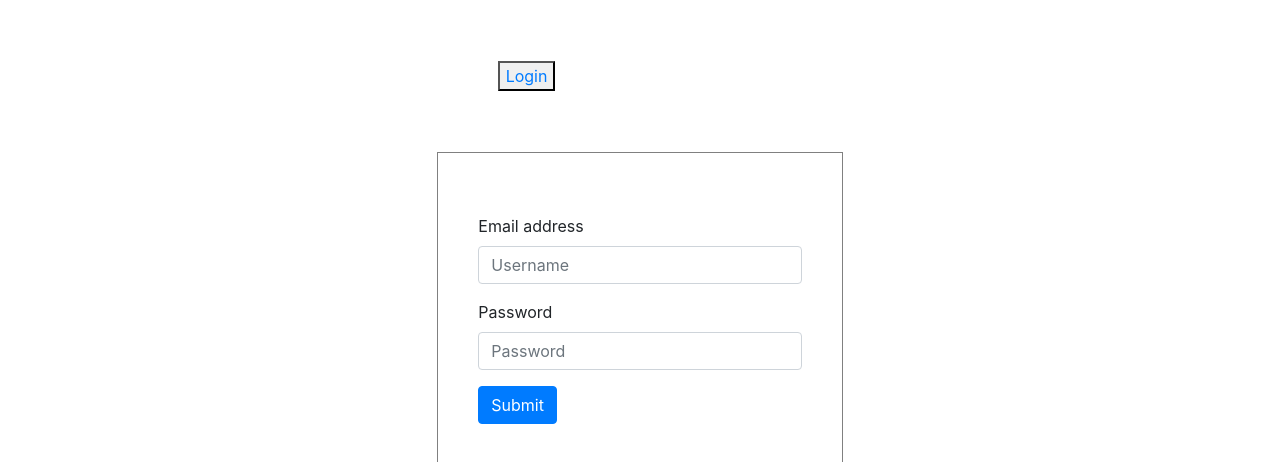
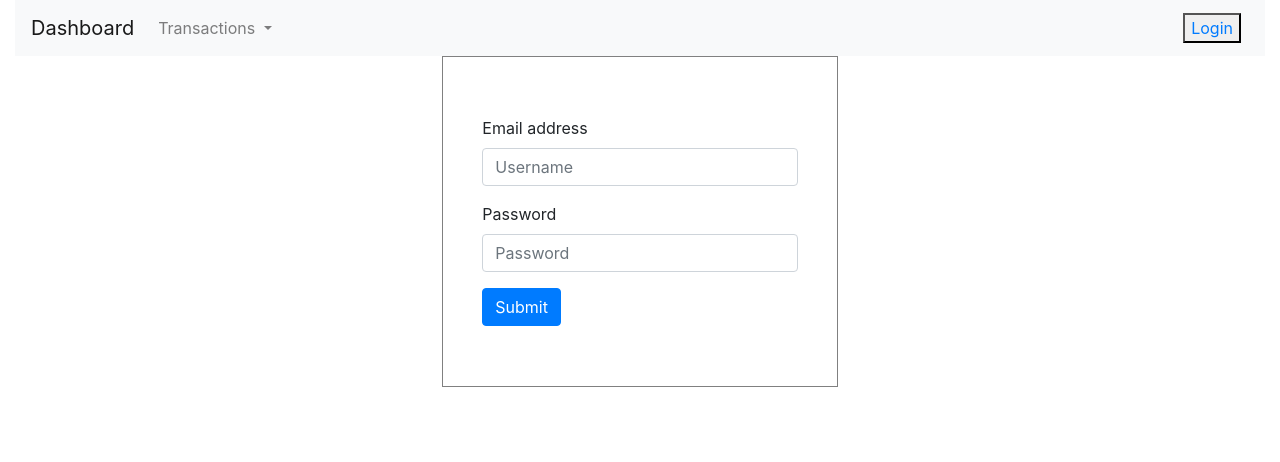
Before and after one commit to InesIvanova/terran-frontend, an Angular app: page /login in a window 1280 px wide. Shown: the top 462 px of the page. Built offline with nearby package versions, Linux system fonts and the light colour scheme.

Commit message:
Login/logaut navbar with subject

```diff
--- a/src/app/app.component.html
+++ b/src/app/app.component.html
@@ -1,5 +1,6 @@
 
-<div class="row">
+<app-navbar></app-navbar>
+<!-- <div class="row">
     <div class="col-lg-4"></div>
     <div class="col-lg-4">
             <div class="box">
@@ -12,10 +13,10 @@
 
                         <ng-template #loggedIn>
 
-                        <h1>hello</h1>
+                        <button class="btn btn-primary" (click)="logout()">Logout</button>
                         </ng-template>
             </div>
     </div>
     <div class="col-lg-4"></div>
-</div>
+</div> -->
 <router-outlet></router-outlet>
--- a/src/app/app.component.ts
+++ b/src/app/app.component.ts
@@ -7,14 +7,6 @@ import { AuthenticationService } from './services/authentication.service';
   styleUrls: ['./app.component.scss']
 })
 export class AppComponent {
-  token: string;
 
-  constructor(private authService: AuthenticationService) {
-    this.token = this.authService.getToken();
-  }
-
-  logout() {
-    this.authService.removeToken();
-  }
 
 }
--- a/src/app/services/authentication.service.ts
+++ b/src/app/services/authentication.service.ts
@@ -1,8 +1,9 @@
 import { Injectable } from '@angular/core';
 import { environment } from '../../environments/environment';
 import { HttpClient } from '@angular/common/http';
-import { Observable } from 'rxjs';
+import { Observable, Subject } from 'rxjs';
 import { Token } from '../models/token';
+import { Router } from '@angular/router';
 
 const path = environment.apiUrl;
 const loginUrl = path + 'accounts/rest-auth/login/';
@@ -11,10 +12,11 @@ const loginUrl = path + 'accounts/rest-auth/login/';
   providedIn: 'root'
 })
 export class AuthenticationService {
-
-  constructor(private http: HttpClient) { }
+  isLoggedIn = new Subject<any>();
+  constructor(private http: HttpClient, private router: Router) { }
 
   login(data): Observable<Token> {
+    this.isLoggedIn.next(true)
     return this.http.post<Token>(loginUrl, data);
   }
 
@@ -41,6 +43,12 @@ export class AuthenticationService {
   }
 
   removeToken() {
+    this.isLoggedIn.next(false);
     localStorage.removeItem('token');
   }
+
+  logout() {
+    this.removeToken();
+    this.router.navigate(['/login'])
+  }
 }
--- a/src/app/shared/navbar/navbar.component.html
+++ b/src/app/shared/navbar/navbar.component.html
@@ -1,30 +1,34 @@
 <nav class="navbar navbar-expand-lg navbar-light bg-light">
-        <a class="navbar-brand" href="#">Navbar</a>
+        <a class="navbar-brand" [routerLink]="['/transactions']">Dashboard</a>
         <button class="navbar-toggler" type="button" data-toggle="collapse" data-target="#navbarSupportedContent" aria-controls="navbarSupportedContent" aria-expanded="false" aria-label="Toggle navigation">
           <span class="navbar-toggler-icon"></span>
         </button>
 
         <div class="collapse navbar-collapse" id="navbarSupportedContent">
           <ul class="navbar-nav mr-auto">
-            <li class="nav-item active">
-              <a class="nav-link" href="#">Home <span class="sr-only">(current)</span></a>
-            </li>
-            <li class="nav-item">
-              <a class="nav-link" href="#">Link</a>
-            </li>
             <li class="nav-item dropdown">
               <a class="nav-link dropdown-toggle" href="#" id="navbarDropdown" role="button" data-toggle="dropdown" aria-haspopup="true" aria-expanded="false">
-                Dropdown
+                Transactions
               </a>
               <div class="dropdown-menu" aria-labelledby="navbarDropdown">
-                <a class="dropdown-item" href="#">Action</a>
-                <a class="dropdown-item" href="#">Another action</a>
+                <a class="dropdown-item" href="#">Add transaction</a>
+                <a class="dropdown-item" href="#">Jurnal</a>
                 <div class="dropdown-divider"></div>
                 <a class="dropdown-item" href="#">Something else here</a>
               </div>
             </li>
-            <li class="nav-item">
-              <a class="nav-link disabled" href="#" tabindex="-1" aria-disabled="true">Disabled</a>
+          </ul>
+
+          <ul class="navbar-nav mr-sm-2">
+            <li>
+                <button *ngIf="!token; else loggedIn">
+                    <a [routerLink]="['/login']">Login</a>
+                </button>
+
+                <ng-template #loggedIn>
+
+                <button class="btn btn-primary" (click)="logout()">Logout</button>
+                </ng-template>
             </li>
           </ul>
 
--- a/src/app/shared/navbar/navbar.component.ts
+++ b/src/app/shared/navbar/navbar.component.ts
@@ -1,4 +1,5 @@
 import { Component, OnInit } from '@angular/core';
+import { AuthenticationService } from 'src/app/services/authentication.service';
 
 @Component({
   selector: 'app-navbar',
@@ -7,7 +8,17 @@ import { Component, OnInit } from '@angular/core';
 })
 export class NavbarComponent implements OnInit {
 
-  constructor() { }
+  token: string;
+
+  constructor(private authService: AuthenticationService) {
+    this.authService.isLoggedIn.asObservable().subscribe(v => {
+      this.token = v;
+    })
+  }
+
+  logout() {
+    this.authService.logout();
+  }
 
   ngOnInit() {
   }
--- a/src/app/shared/shared.module.ts
+++ b/src/app/shared/shared.module.ts
@@ -2,6 +2,7 @@ import { NgModule } from '@angular/core';
 import { CommonModule } from '@angular/common';
 import { ReactiveFormsModule } from '@angular/forms';
 import { NavbarComponent } from './navbar/navbar.component';
+import { RouterModule } from '@angular/router';
 
 
 
@@ -10,7 +11,8 @@ import { NavbarComponent } from './navbar/navbar.component';
   imports: [
     CommonModule,
     ReactiveFormsModule,
+    RouterModule,
   ],
-  exports: [ReactiveFormsModule]
+  exports: [ReactiveFormsModule, NavbarComponent]
 })
 export class SharedModule { }
--- a/src/index.html
+++ b/src/index.html
@@ -9,6 +9,11 @@
   <link rel="stylesheet" href="https://stackpath.bootstrapcdn.com/bootstrap/4.3.1/css/bootstrap.min.css" integrity="sha384-ggOyR0iXCbMQv3Xipma34MD+dH/1fQ784/j6cY/iJTQUOhcWr7x9JvoRxT2MZw1T" crossorigin="anonymous">
 </head>
 <body>
-  <app-root></app-root>
+  <div class="container-fluid">
+      <app-root></app-root>
+  </div>
+  <script src="https://code.jquery.com/jquery-3.2.1.slim.min.js"></script>
+<script src="https://cdnjs.cloudflare.com/ajax/libs/popper.js/1.12.9/umd/popper.min.js"></script>
+<script src="https://maxcdn.bootstrapcdn.com/bootstrap/4.0.0/js/bootstrap.min.js"></script>
 </body>
 </html>
```
